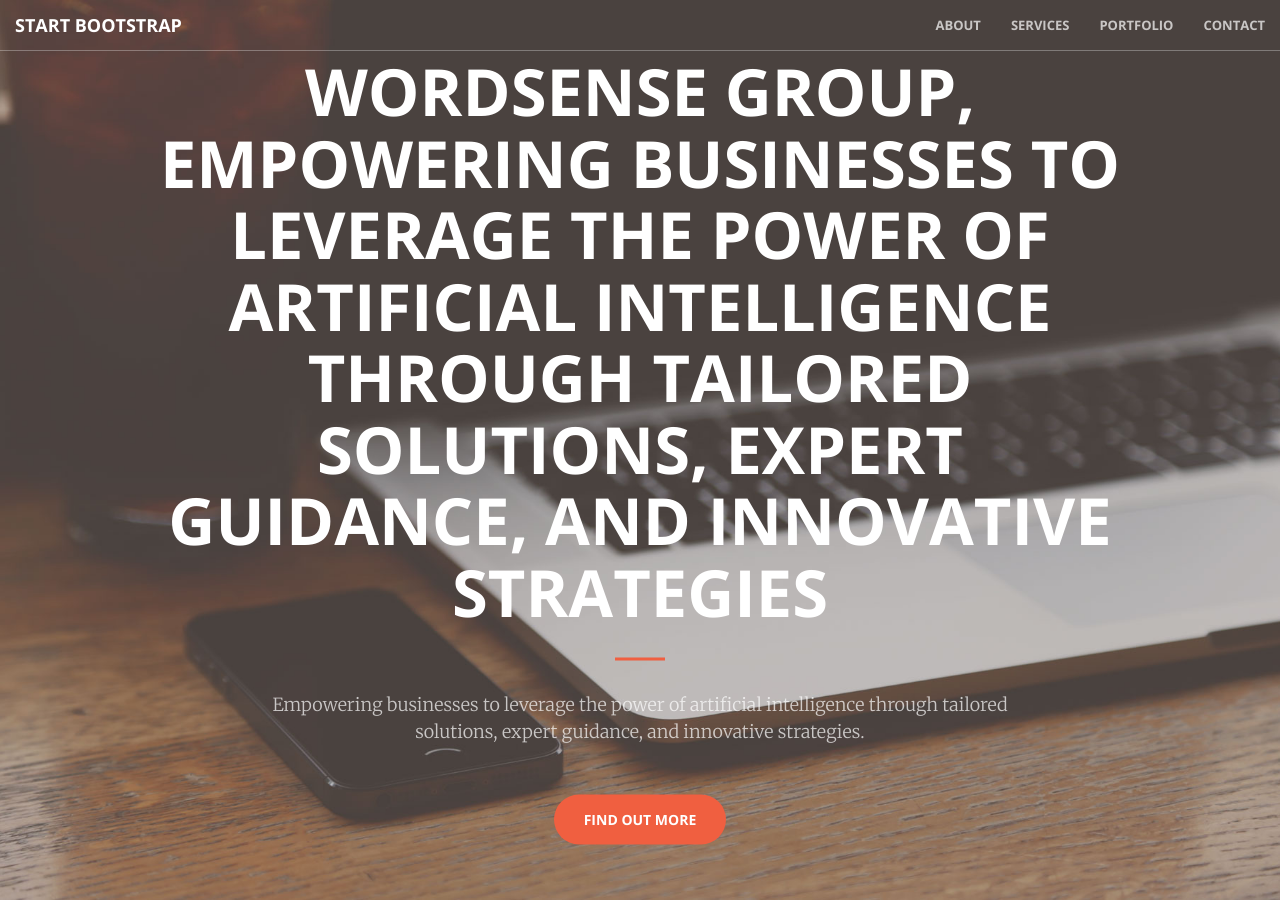
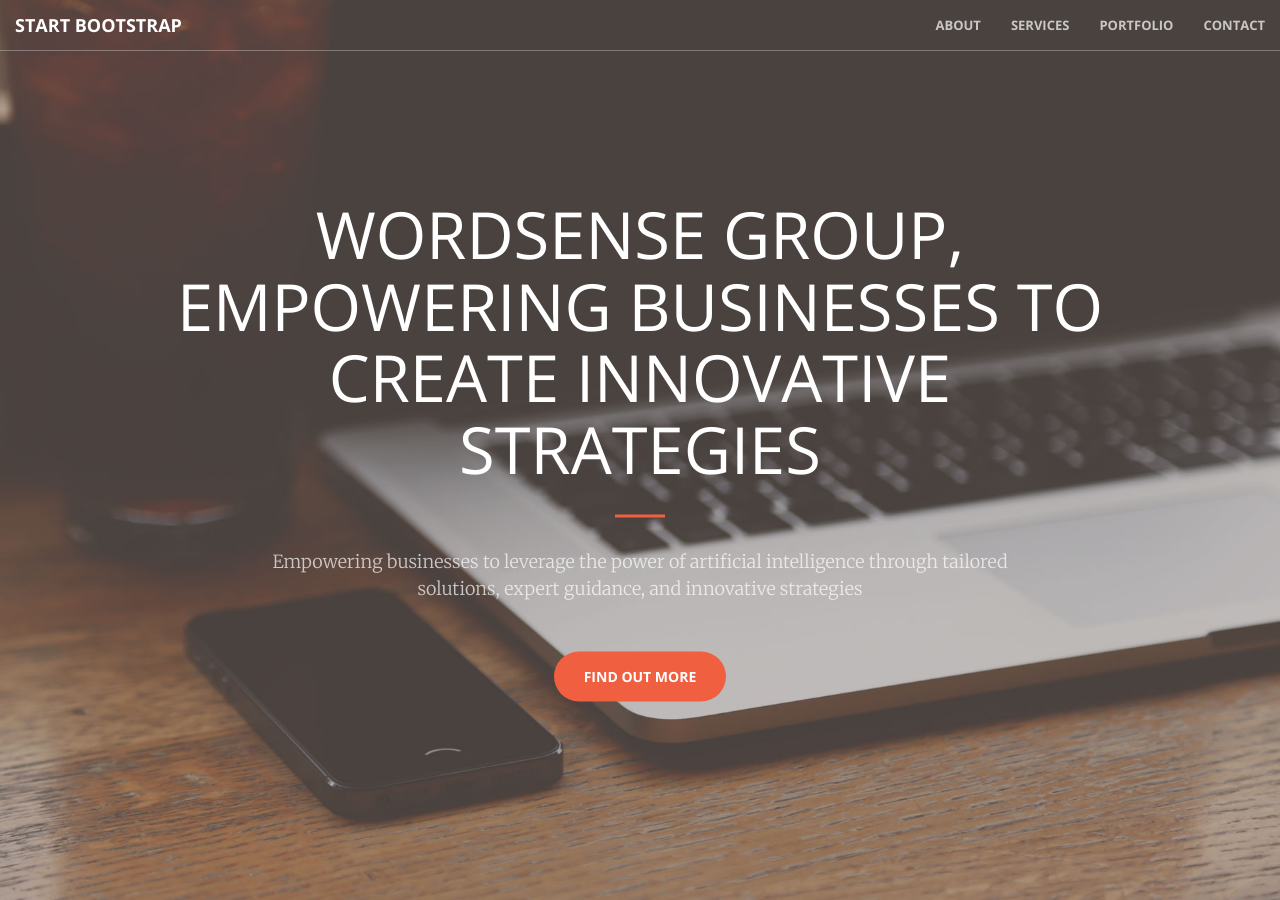
Before and after one commit to wordsensegroup/wordsensegroup.github.io, a Jekyll site: the page built from index.html, in a window 1280 px wide and 900 px high. Built offline with Jekyll 4.4.1, drawn with Linux system fonts in a browser that asks for light colours; some of the changed text lies outside the part shown.

Commit message:
Sanders blurbs

```diff
--- a/_includes/call-to-action.html
+++ b/_includes/call-to-action.html
@@ -4,7 +4,7 @@
             <div class="col-lg-8 col-lg-offset-2 text-center">
                 <h2 class="section-heading">We've got what you need!</h2>
                 <hr class="light">
-                <p class="text-faded">Our devoted team has years of experience in Artificial intelligence, and know it has the power to revolutionize the way we live and work. With the ability to analyze vast amounts of data in real-time, identify patterns, and make predictions, enabling businesses to make smarter decisions and create more personalized experiences for their customers. AI can automate routine tasks, freeing up valuable time for employees to focus on higher-level, creative work. It can also improve the accuracy and efficiency of processes, leading to increased productivity and cost savings. From healthcare to finance, retail to manufacturing, AI is transforming industries across the board, unlocking new opportunities and driving innovation.Our goal at wordsens is to enable businesses to maximize the power of this incredible technology, to enable growth</p>
+                <p class="text-faded">Our experienced AI team helps businesses utilize its power for growth. Automating tasks, it frees up time for creative work and improves efficiency. AI transforms industries, driving innovation and unlocking new opportunities. At wordsens, we enable businesses to maximize this incredible technology</p>
                 <a href="#" class="btn btn-default btn-xl">Get Started!</a>
             </div>
         </div>
--- a/_includes/header.html
+++ b/_includes/header.html
@@ -1,9 +1,9 @@
 <header>
     <div class="header-content">
         <div class="header-content-inner">
-            <h1>Wordsense group, empowering businesses to leverage the power of artificial intelligence through tailored solutions, expert guidance, and innovative strategies</h1>
+            <h1>Wordsense group, empowering businesses to create innovative strategies</h1>
             <hr>
-            <p>Empowering businesses to leverage the power of artificial intelligence through tailored solutions, expert guidance, and innovative strategies.
+            <p>Empowering businesses to leverage the power of artificial intelligence through tailored solutions, expert guidance, and innovative strategies
             </p>
             <a href="#about" class="btn btn-primary btn-xl page-scroll">Find Out More</a>
         </div>
--- a/_includes/portfolio.html
+++ b/_includes/portfolio.html
@@ -6,11 +6,11 @@
                     <img src="img/portfolio/1.jpg" class="img-responsive" alt="">
                     <div class="portfolio-box-caption">
                         <div class="portfolio-box-caption-content">
+                            <div class="project-name">
+                                Law
+                            </div>
                             <div class="project-category text-faded">
-                                Category
-                            </div>
-                            <div class="project-name">
-                                Project Name
+                                AI consulting automates accounting tasks, freeing up staff for higher-level work, and enhances accuracy and efficiency with predictive analytics and data visualization
                             </div>
                         </div>
                     </div>
@@ -55,37 +55,7 @@
                                 Category
                             </div>
                             <div class="project-name">
-                                Project Name
-                            </div>
-                        </div>
-                    </div>
-                </a>
-            </div>
-            <div class="col-lg-4 col-sm-6">
-                <a href="#" class="portfolio-box">
-                    <img src="img/portfolio/5.jpg" class="img-responsive" alt="">
-                    <div class="portfolio-box-caption">
-                        <div class="portfolio-box-caption-content">
-                            <div class="project-category text-faded">
-                                Category
-                            </div>
-                            <div class="project-name">
-                                Project Name
-                            </div>
-                        </div>
-                    </div>
-                </a>
-            </div>
-            <div class="col-lg-4 col-sm-6">
-                <a href="#" class="portfolio-box">
-                    <img src="img/portfolio/6.jpg" class="img-responsive" alt="">
-                    <div class="portfolio-box-caption">
-                        <div class="portfolio-box-caption-content">
-                            <div class="project-category text-faded">
-                                Category
-                            </div>
-                            <div class="project-name">
-                                Project Name
+                                Accounting
                             </div>
                         </div>
                     </div>
--- a/_includes/services.html
+++ b/_includes/services.html
@@ -12,29 +12,29 @@
             <div class="col-lg-3 col-md-6 text-center">
                 <div class="service-box">
                     <i class="fa fa-4x fa-diamond wow bounceIn text-primary"></i>
-                    <h3>Sturdy Templates</h3>
-                    <p class="text-muted">Our templates are updated regularly so they don't break.</p>
+                    <h3>Law</h3>
+                    <p class="text-muted">AI consulting streamlines legal research, contract analysis, and document processing for law firms, increasing productivity, accuracy, and overall efficiency in legal operations</p>
                 </div>
             </div>
             <div class="col-lg-3 col-md-6 text-center">
                 <div class="service-box">
                     <i class="fa fa-4x fa-paper-plane wow bounceIn text-primary" data-wow-delay=".1s"></i>
-                    <h3>Ready to Ship</h3>
-                    <p class="text-muted">You can use this theme as is, or you can make changes!</p>
+                    <h3>Retail</h3>
+                    <p class="text-muted">AI transforms retail through optimized inventory, personalized experiences, and data-driven insights, boosting operational efficiency</p>
                 </div>
             </div>
             <div class="col-lg-3 col-md-6 text-center">
                 <div class="service-box">
                     <i class="fa fa-4x fa-newspaper-o wow bounceIn text-primary" data-wow-delay=".2s"></i>
-                    <h3>Up to Date</h3>
-                    <p class="text-muted">We update dependencies to keep things fresh.</p>
+                    <h3>Accounting</h3>
+                    <p class="text-muted">AI consulting automates accounting tasks, freeing up staff for higher-level work, and enhances accuracy and efficiency with predictive analytics and data visualization</p>
                 </div>
             </div>
             <div class="col-lg-3 col-md-6 text-center">
                 <div class="service-box">
                     <i class="fa fa-4x fa-heart wow bounceIn text-primary" data-wow-delay=".3s"></i>
-                    <h3>Made with Love</h3>
-                    <p class="text-muted">You have to make your websites with love these days!</p>
+                    <h3>Construction</h3>
+                    <p class="text-muted">AI improves construction companies through optimized project management, enhancing efficiency with data-driven insights</p>
                 </div>
             </div>
         </div>
--- a/_layouts/front.html
+++ b/_layouts/front.html
@@ -8,7 +8,7 @@
   {% include header.html %}
   {% include call-to-action.html %}
   {% include services.html %}
-  {% include portfolio.html %}
+  <!-- {% include portfolio.html %} -->
   {% include aside.html %}
   {% include contact.html %}
   {% include scripts.html %}
--- a/_sass/_base.scss
+++ b/_sass/_base.scss
@@ -165,7 +165,7 @@ header {
         width: 100%;
         .header-content-inner {
             h1 {
-                font-weight: 700;
+                font-weight: 500;
                 text-transform: uppercase;
                 margin-top: 0;
                 margin-bottom: 0;
@@ -250,12 +250,11 @@ header {
                 padding: 0 15px;
             }
             .project-category {
-                text-transform: uppercase;
                 font-weight: 600;
-                font-size: 14px;
+                font-size: 13px;
             }
             .project-name {
-                font-size: 18px;
+                font-size: 20px;
             }
         }
     }
```
Also changed, not shown: other parts of _includes/portfolio.html (+2 -2 lines).
